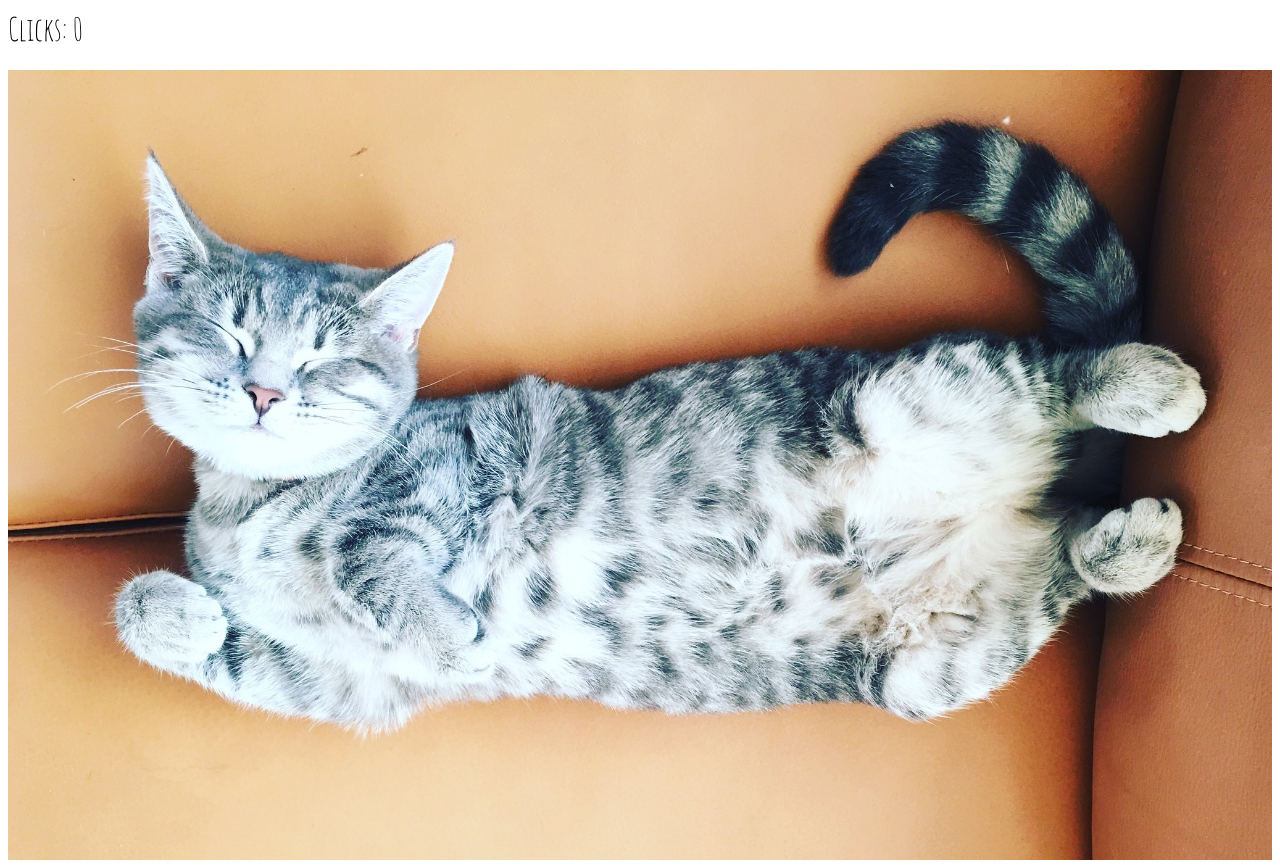
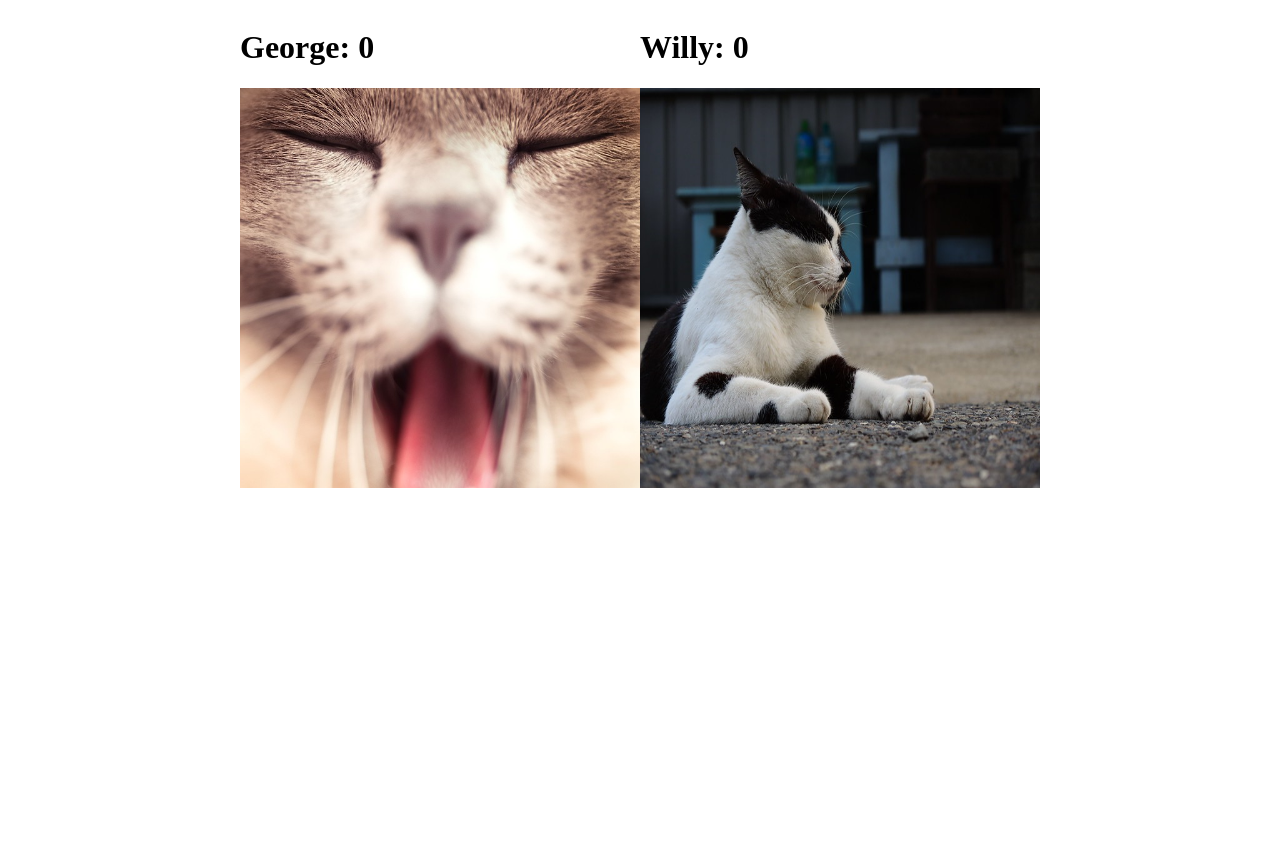
Before and after one commit to DaysiGonzalez/CatClicker, a plain HTML site: page index.html in a window 1280 px wide. After the commit the page ends 800 px from the top, so only its background shows below. Drawn offline with Linux system fonts and the light colour scheme.

Commit message:
feat: Added a second cat with it's click counter

```diff
--- a/css/style.css
+++ b/css/style.css
@@ -1,4 +1,4 @@
-#click-count {
+#cat-info {
     font-family: 'Amatic SC';
     font-weight: 300;
 }
@@ -6,3 +6,25 @@
 #kitty {
 	width: 100%;
 }
+
+img{
+  max-width: 100%;
+  margin-left: auto;
+  margin-right: auto;
+  align-self: center;
+  height: 100%;
+}
+
+.container{
+  display: flex;
+  flex-wrap: wrap;
+  width: 800px;
+  margin-left: auto;
+  margin-right: auto;
+}
+
+.firstCat,
+.secondCat {
+  width: 50%;
+  height: 400px;
+}
--- a/index.html
+++ b/index.html
@@ -7,8 +7,17 @@
 	</head>
 
 	<body>
-		<h1 id="click-count">Clicks: 0</h1>
-		<img id="kitty" src="images/38476480801_20b192ceff_k.jpg" alt="kitty">
+		<div class="container">
+			<div class="firstCat">
+				<h1 id="first-cat-info" class="cat-info">Clicks: 0</h1>
+				<img id="first-cat-image" src="images/6243090894_8b8dd862cd_z.jpg" alt="kitty">
+			</div>
+      <div class="secondCat">
+				<h1 id="second-cat-info" class="cat-info">Clicks: 0</h1>
+				<img id="second-cat-image" src="images/16204040156_91b62df661_z.jpg" alt="kitty">
+      </div>
+		</div>
+
 		<script src="js/app.js"></script>
 	</body>
 
--- a/js/app.js
+++ b/js/app.js
@@ -1,6 +1,20 @@
-let clicks = 0;
-var kittyImage = document.getElementById('kitty');
-kittyImage.addEventListener('click', function(){
-	clicks++;
-	document.getElementById("click-count").innerHTML = "Clicks: " + clicks;
+let firstCatClicks = 0;
+let secondCatClicks = 0;
+let firstCatName = 'George';
+let secondCatName = 'Willy';
+
+var firstCatImage = document.getElementById('first-cat-image');
+var secondCatImage = document.getElementById('second-cat-image');
+
+document.getElementById("first-cat-info").innerHTML = firstCatName + ': 0';
+document.getElementById("second-cat-info").innerHTML = secondCatName + ': 0';
+
+firstCatImage.addEventListener('click', function(){
+	firstCatClicks++;
+	document.getElementById("first-cat-info").innerHTML = firstCatName + ': ' + firstCatClicks;
 }, false);
+
+secondCatImage.addEventListener('click', function(){
+	secondCatClicks++;
+	document.getElementById("second-cat-info").innerHTML = secondCatName + ': ' + secondCatClicks;
+}, false);
```
Also changed, not shown: images/16204040156_91b62df661_z.jpg (added), images/6243090894_8b8dd862cd_z.jpg (added).
